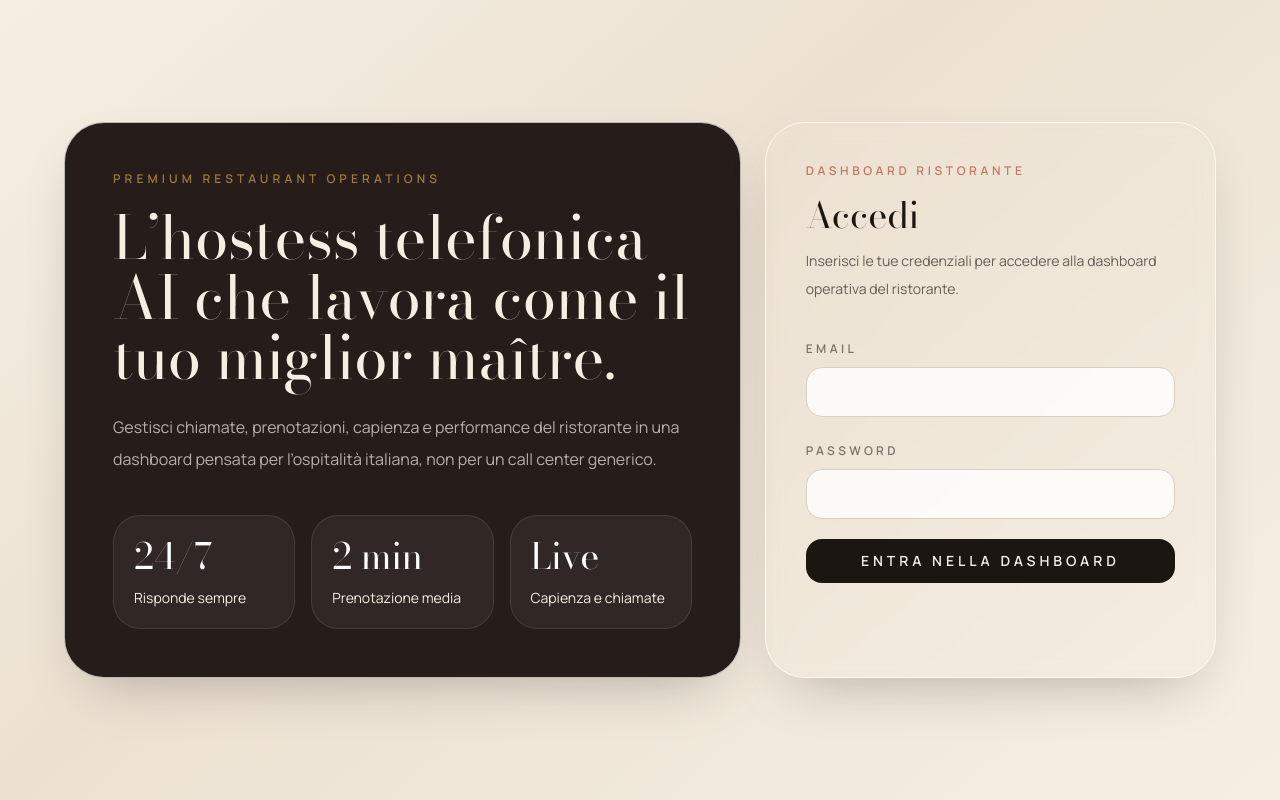
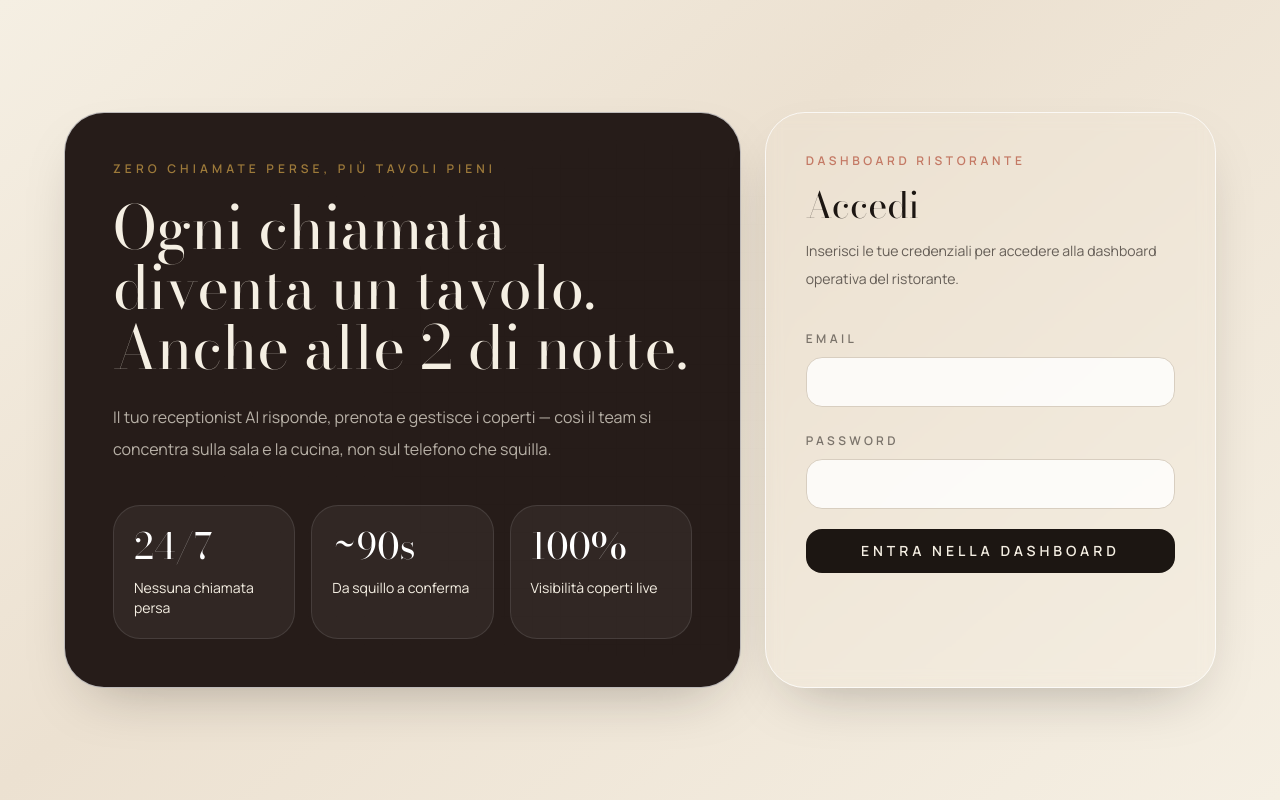
Before and after one commit to jmf42/RistoranteAI, a Next.js app in the folder dashboard/: page /login in a window 1280 px wide. Built offline with nearby package versions, Linux system fonts and the light colour scheme; no server answers.

Commit message:
Finalize deployment wiring and dashboard messaging

```diff
--- a/dashboard/app/layout.tsx
+++ b/dashboard/app/layout.tsx
@@ -18,7 +18,7 @@ const bodyFont = Manrope({
 
 export const metadata: Metadata = {
   title: "Ristorante AI",
-  description: "AI phone receptionist and reservation control room for restaurants."
+  description: "Ogni chiamata diventa un tavolo. Receptionist AI per ristoranti italiani — prenotazioni 24/7, zero chiamate perse."
 };
 
 export default function RootLayout({
--- a/dashboard/app/login/page.tsx
+++ b/dashboard/app/login/page.tsx
@@ -8,20 +8,20 @@ export default function LoginPage() {
       <div className="grid w-full max-w-6xl gap-6 lg:grid-cols-[1.2fr_0.8fr]">
         <section className="overflow-hidden rounded-[2.5rem] border border-white/70 bg-night p-8 text-ivory shadow-card lg:p-12">
           <p className="text-xs font-semibold uppercase tracking-[0.34em] text-gold/75">
-            Premium restaurant operations
+            Zero chiamate perse, più tavoli pieni
           </p>
           <h1 className="mt-5 max-w-2xl font-display text-5xl leading-tight lg:text-6xl">
-            L’hostess telefonica AI che lavora come il tuo miglior maître.
+            Ogni chiamata diventa un tavolo. Anche alle 2 di notte.
           </h1>
           <p className="mt-6 max-w-2xl text-base leading-8 text-ivory/70">
-            Gestisci chiamate, prenotazioni, capienza e performance del ristorante in una dashboard
-            pensata per l’ospitalità italiana, non per un call center generico.
+            Il tuo receptionist AI risponde, prenota e gestisce i coperti — così il team si concentra
+            sulla sala e la cucina, non sul telefono che squilla.
           </p>
           <div className="mt-10 grid gap-4 sm:grid-cols-3">
             {[
-              ["24/7", "Risponde sempre"],
-              ["2 min", "Prenotazione media"],
-              ["Live", "Capienza e chiamate"]
+              ["24/7", "Nessuna chiamata persa"],
+              ["~90s", "Da squillo a conferma"],
+              ["100%", "Visibilità coperti live"]
             ].map(([value, label]) => (
               <article key={label} className="rounded-[1.7rem] border border-white/10 bg-white/5 p-5">
                 <p className="font-display text-4xl text-white">{value}</p>
--- a/dashboard/app/page.tsx
+++ b/dashboard/app/page.tsx
@@ -56,7 +56,7 @@ export default function HomePage() {
   return (
     <DashboardShell
       title="Panoramica operativa"
-      subtitle="Le metriche che contano oggi, i segnali di domanda e il ritmo del servizio nella fascia serale."
+      subtitle="Quante chiamate hai convertito oggi, dove perdi coperti e come sta girando il servizio serale."
     >
       {error ? (
         <p className="rounded-[1.45rem] border border-terracotta/30 bg-terracotta/10 px-4 py-4 text-sm text-terracotta">
--- a/dashboard/components/dashboard-shell.tsx
+++ b/dashboard/components/dashboard-shell.tsx
@@ -76,7 +76,7 @@ export function DashboardShell({
               </p>
               <h1 className="mt-4 font-display text-4xl leading-none">Ristorante AI</h1>
               <p className="mt-3 text-sm text-ivory/70">
-                Prenotazioni telefoniche, operazioni e capacità in una sola cabina di regia.
+                Più tavoli pieni, meno telefonate al banco. Tutto in una sola cabina di regia.
               </p>
             </div>
             <nav className="mt-10 space-y-2">
--- a/dashboard/package.json
+++ b/dashboard/package.json
@@ -6,7 +6,7 @@
     "dev": "next dev --hostname 127.0.0.1",
     "build": "next build",
     "start": "next start --hostname 127.0.0.1",
-    "start:cloudrun": "next start --hostname 0.0.0.0"
+    "start:cloudrun": "next start --hostname 0.0.0.0 --port ${PORT:-8080}"
   },
   "dependencies": {
     "lucide-react": "^0.511.0",
```
Also changed, not shown: 2 other files (tests, documents, lock files or other folders).
